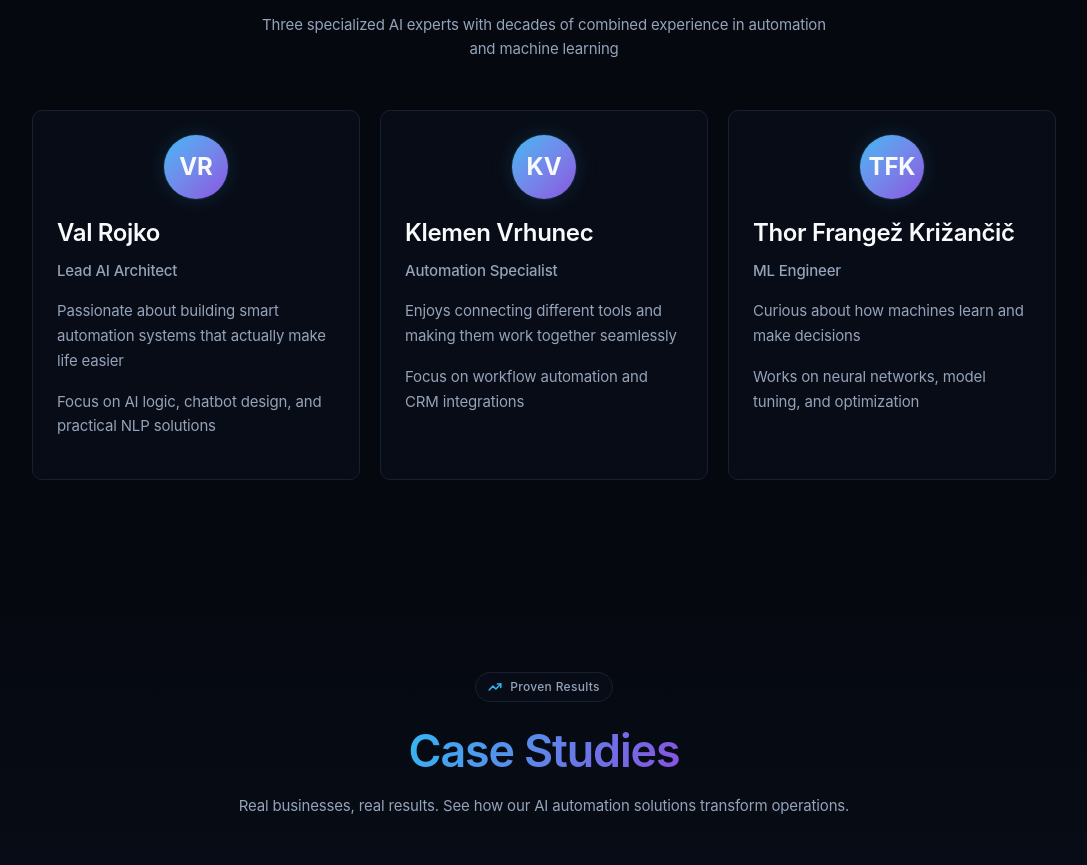
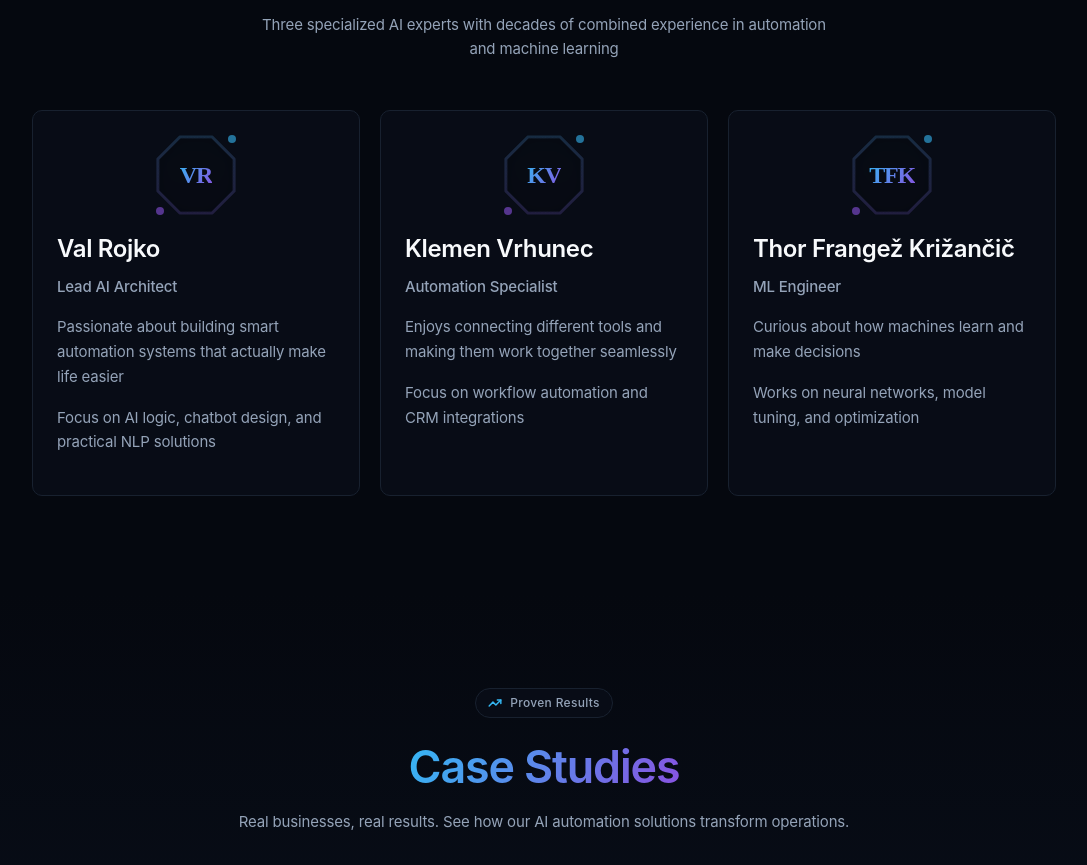
Before and after one commit to TNDIGITALMARK/d9157996-5408-4dcf-b89d-1abe4f5f9fa0, a Next.js app: page / in a window 1280 px wide. Shown: the part 1194-2059 px from the top of the page, without its empty margins (96-1183 px from the left). Built offline with nearby package versions, Linux system fonts and the light colour scheme; no server answers.

Commit message:
Phoenix Agent implementation - https://77e93381c682217fcef0325458269ad5.r2.cloudf...

```diff
--- a/src/app/page.tsx
+++ b/src/app/page.tsx
@@ -153,8 +153,24 @@ export default function HomePage() {
                 key={index}
                 className="group p-6 surface-elevated rounded-lg hover:-translate-y-1 transition-all hover:shadow-md"
               >
-                <div className="w-16 h-16 bg-gradient-to-br from-primary to-accent rounded-full mx-auto mb-5 flex items-center justify-center text-2xl font-bold shadow-glow">
-                  {member.name.split(' ').map(n => n[0]).join('')}
+                <div className="relative w-20 h-20 mx-auto mb-5">
+                  {/* Futuristic hexagonal container */}
+                  <div className="absolute inset-0 bg-gradient-to-br from-primary/20 to-accent/20 rotate-45 rounded-lg"
+                       style={{ clipPath: 'polygon(30% 0%, 70% 0%, 100% 30%, 100% 70%, 70% 100%, 30% 100%, 0% 70%, 0% 30%)' }}>
+                  </div>
+                  {/* Inner glow ring */}
+                  <div className="absolute inset-[3px] bg-background/90 backdrop-blur-sm rotate-45 rounded-lg"
+                       style={{ clipPath: 'polygon(30% 0%, 70% 0%, 100% 30%, 100% 70%, 70% 100%, 30% 100%, 0% 70%, 0% 30%)' }}>
+                  </div>
+                  {/* Initials display */}
+                  <div className="absolute inset-0 flex items-center justify-center">
+                    <span className="text-2xl font-bold gradient-text tracking-tighter" style={{ fontFamily: 'Outfit' }}>
+                      {member.name.split(' ').map(n => n[0]).join('')}
+                    </span>
+                  </div>
+                  {/* Animated corner accents */}
+                  <div className="absolute top-0 right-0 w-2 h-2 bg-primary rounded-full opacity-60 group-hover:opacity-100 transition-opacity"></div>
+                  <div className="absolute bottom-0 left-0 w-2 h-2 bg-accent rounded-full opacity-60 group-hover:opacity-100 transition-opacity"></div>
                 </div>
                 <h4 className="text-lg font-bold mb-1.5">{member.name}</h4>
                 <p className="text-primary font-medium text-sm mb-2">{member.role}</p>
@@ -167,7 +183,7 @@ export default function HomePage() {
       </section>
 
       {/* Case Studies Section */}
-      <section id="case-studies" className="relative py-24 px-6 bg-gradient-to-b from-background to-secondary">
+      <section id="services" className="relative py-24 px-6 bg-gradient-to-b from-background to-secondary">
         <div className="container mx-auto relative z-10">
           <div className="text-center mb-12">
             <div className="inline-flex items-center gap-2 px-3 py-1.5 surface-elevated rounded-full mb-6">
--- a/src/components/Navigation.tsx
+++ b/src/components/Navigation.tsx
@@ -3,10 +3,12 @@
 import Link from 'next/link';
 import { useState, useEffect } from 'react';
 import { Menu, X } from 'lucide-react';
+import { usePathname } from 'next/navigation';
 
 export function Navigation() {
   const [isScrolled, setIsScrolled] = useState(false);
   const [isMobileMenuOpen, setIsMobileMenuOpen] = useState(false);
+  const pathname = usePathname();
 
   useEffect(() => {
     const handleScroll = () => {
@@ -16,9 +18,22 @@ export function Navigation() {
     return () => window.removeEventListener('scroll', handleScroll);
   }, []);
 
+  const handleServicesClick = (e: React.MouseEvent<HTMLAnchorElement>) => {
+    // If we're on the homepage, scroll to services section instead of navigating
+    if (pathname === '/') {
+      e.preventDefault();
+      const servicesSection = document.getElementById('services');
+      if (servicesSection) {
+        servicesSection.scrollIntoView({ behavior: 'smooth', block: 'start' });
+        setIsMobileMenuOpen(false);
+      }
+    }
+    // Otherwise, let the link navigate to /services page normally
+  };
+
   const navLinks = [
     { href: '/', label: 'Home' },
-    { href: '/services', label: 'Services' },
+    { href: '/services', label: 'Services', onClick: handleServicesClick },
     { href: '/contact', label: 'Contact' },
   ];
 
@@ -50,6 +65,7 @@ export function Navigation() {
               <Link
                 key={link.href}
                 href={link.href}
+                onClick={link.onClick}
                 className="text-sm font-medium text-muted-foreground hover:text-foreground transition-colors"
               >
                 {link.label}
@@ -81,7 +97,13 @@ export function Navigation() {
                 <Link
                   key={link.href}
                   href={link.href}
-                  onClick={() => setIsMobileMenuOpen(false)}
+                  onClick={(e) => {
+                    if (link.onClick) {
+                      link.onClick(e);
+                    } else {
+                      setIsMobileMenuOpen(false);
+                    }
+                  }}
                   className="text-sm font-medium text-muted-foreground hover:text-foreground transition-colors py-2"
                 >
                   {link.label}
```
Also changed, not shown: context/images/screenshot_2025-11-05_180639.png (added).
